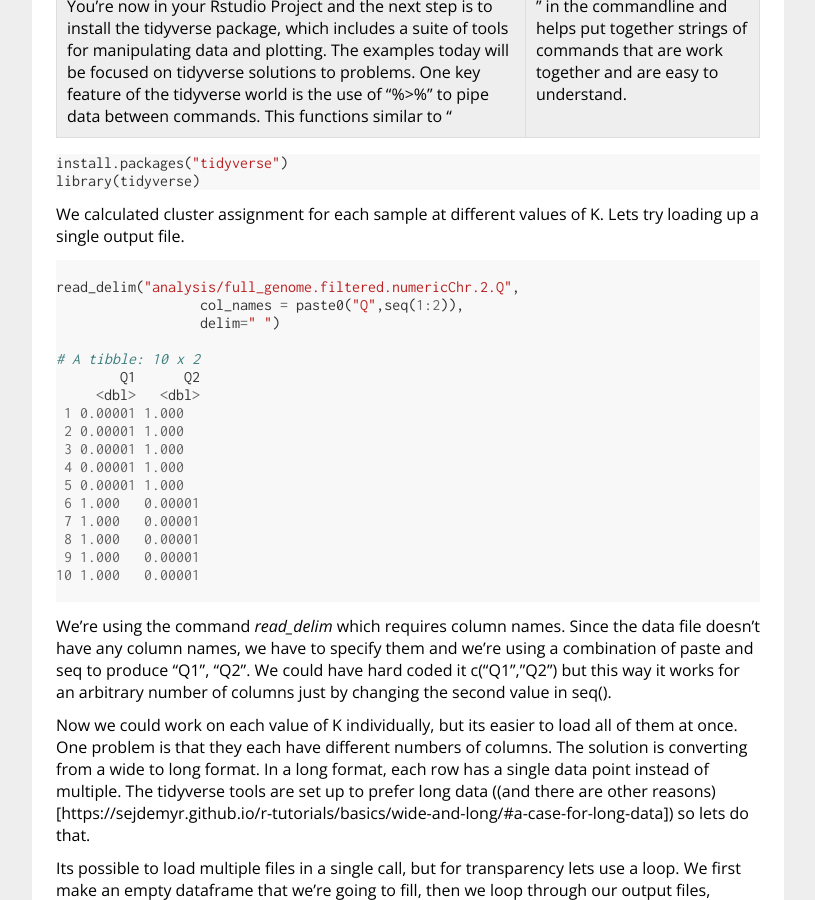
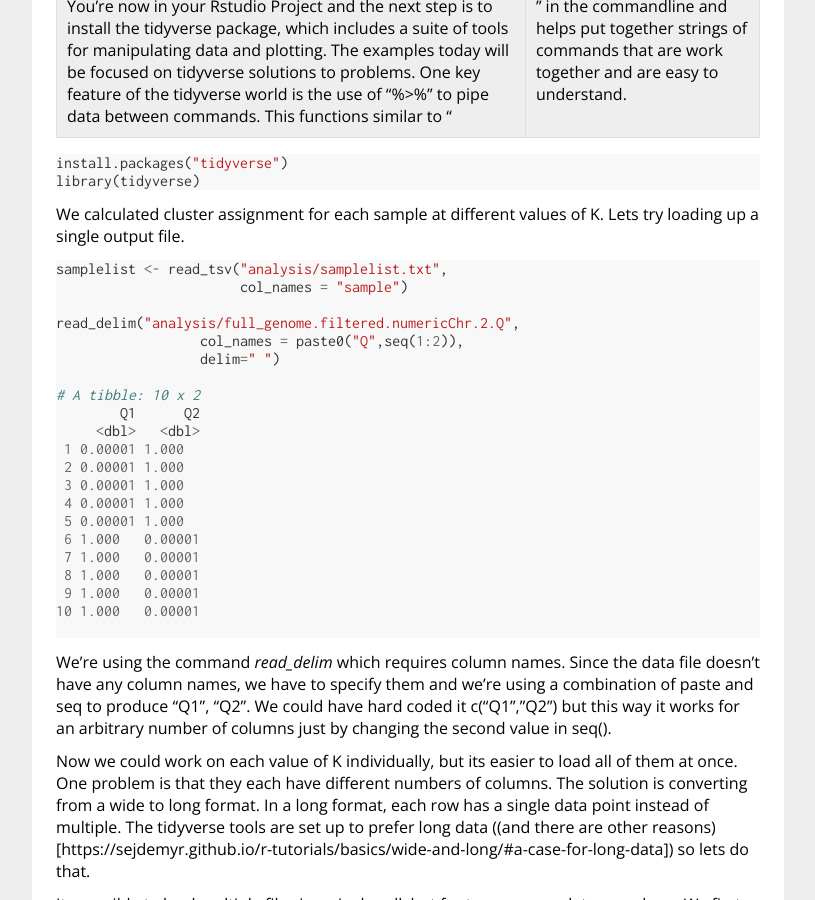
Before and after one commit to owensgl/biol525D, a Jekyll site: the page built from Topic_8-9/plotting_structure.md, in a window 1280 px wide and 900 px high, scrolled down 3442 px. Shown: the whole window, without its empty margins (232-1047 px from the left). Built offline with Jekyll 4.4.1, drawn with Linux system fonts in a browser that asks for light colours; our own code applies the rules of GitHub Pages for plain Markdown files.

Commit message:
Update plotting_structure.md

````diff
--- a/Topic_8-9/plotting_structure.md
+++ b/Topic_8-9/plotting_structure.md
@@ -41,6 +41,8 @@ library(tidyverse)
 We calculated cluster assignment for each sample at different values of K. Lets try loading up a single output file.
 
 ``` r
+samplelist <- read_tsv("analysis/samplelist.txt",
+                       col_names = "sample")
 
 read_delim("analysis/full_genome.filtered.numericChr.2.Q",
                   col_names = paste0("Q",seq(1:2)),
````
